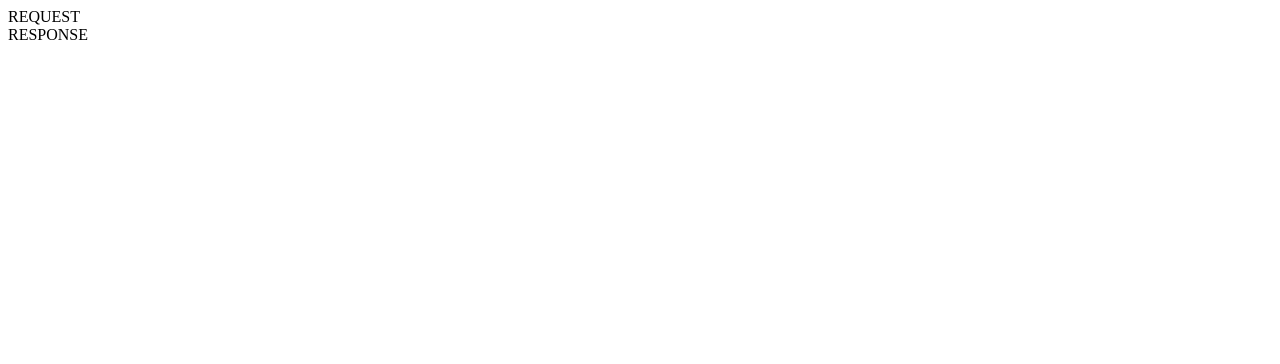
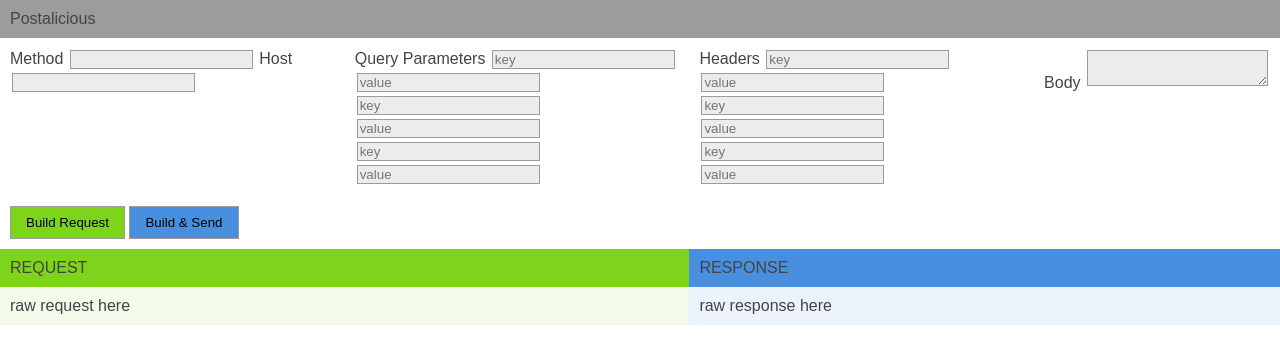
Before and after one commit to jason00111/194-postalicious-http, a website: page postalicious/index.html in a window 1280 px wide. Drawn offline with Linux system fonts and the light colour scheme.

Commit message:
setup structure for posalicious

```diff
--- a/postalicious/index.html
+++ b/postalicious/index.html
@@ -3,21 +3,64 @@
   <head>
     <meta charset="utf-8">
     <title>Postalicious</title>
+    <link rel="stylesheet" type="text/css" href="styles.css">
   </head>
   <body>
-    <div class="requestBuilder" name="testName">
-      <form class="" action="index.html" method="post" name="testName2">
-
-      </form>
-    </div>
-    <div>
-      <div>
-        <div class="title requestTitle">REQUEST</div>
-        <div class="rawRequest"></div>
+    <div class="container">
+      <div class="postaliciousHeader">
+        Postalicious
       </div>
-      <div>
-        <div class="title responseTitle">RESPONSE</div>
-        <div class="rawResponse"></div>
+      <div class="methodHost">
+        <label>Method</label>
+        <input list="method">
+        <datalist id="method">
+          <option value="GET">
+          <option value="POST">
+        </datalist>
+        <label>Host</label>
+        <input type="text"></input>
+      </div>
+      <div class="query">
+        <label>Query Parameters</label>
+        <input type="text" placeholder="key"></input>
+        <input type="text" placeholder="value"></input>
+        <input type="text" placeholder="key"></input>
+        <input type="text" placeholder="value"></input>
+        <input type="text" placeholder="key"></input>
+        <input type="text" placeholder="value"></input>
+      </div>
+      <div class="headers">
+        <label>Headers</label>
+        <input type="text" placeholder="key"></input>
+        <input type="text" placeholder="value"></input>
+        <input type="text" placeholder="key"></input>
+        <input type="text" placeholder="value"></input>
+        <input type="text" placeholder="key"></input>
+        <input type="text" placeholder="value"></input>
+      </div>
+      <div class="body">
+        <label>Body</label>
+        <textarea></textarea>
+      </div>
+      <div class="buttons">
+        <button class="buildButton">
+          Build Request
+        </button>
+        <button class="sendButton">
+          Build & Send
+        </button>
+      </div>
+      <div class="rawRequestHeader">
+        REQUEST
+      </div>
+      <div class="rawRequest">
+        raw request here
+      </div>
+      <div class="rawResponseHeader">
+        RESPONSE
+      </div>
+      <div class="rawResponse">
+        raw response here
       </div>
     </div>
   </body>
--- /dev/null
+++ b/postalicious/styles.css
@@ -0,0 +1,98 @@
+body {
+  margin: 0;
+}
+
+div {
+  padding: 10px;
+}
+
+.container {
+  display: grid;
+  color: #444;
+  font-family: sans-serif;
+  padding: 0;
+}
+
+.postaliciousHeader {
+  grid-column: 1 / 5;
+  grid-row: 1 / 2;
+  background-color: #9C9C9C;
+}
+
+.methodHeader {
+  grid-column: 1 / 2;
+  grid-row: 2 / 3;
+}
+
+.query {
+  grid-column: 2 / 3;
+  grid-row: 2 / 3;
+}
+
+.headers {
+  grid-column: 3 / 4;
+  grid-row: 2 / 3;
+}
+
+.body {
+  grid-column: 4 / 5;
+  grid-row: 2 / 3;
+}
+
+.buttons {
+  grid-column: 1 / 5;
+  grid-row: 3 / 4;
+}
+
+.rawRequestHeader {
+  grid-column: 1 / 3;
+  grid-row: 4 / 5;
+  background-color: #7ED31B;
+}
+
+.rawResponseHeader {
+  grid-column: 3 / 5;
+  grid-row: 4 / 5;
+  background-color: #488FE0;
+}
+
+.rawRequest {
+  grid-column: 1 / 3;
+  grid-row: 5 / 6;
+    background-color: #F3FAE9;
+}
+
+.rawResponse {
+  grid-column: 3 / 5;
+  grid-row: 5 / 6;
+  background-color: #EDF3FC;
+}
+
+input, textarea {
+  background-color: #ECECEC;
+  border: 1px solid #9C9C9C;
+  margin: 2px;
+}
+
+button {
+  border: 1px solid #9C9C9C;
+  padding: 8px 15px;
+}
+
+.buildButton {
+  background-color: #7ED31B;
+  outline: 0;
+}
+
+.sendButton {
+  background-color: #488FE0;
+  outline: 0;
+}
+
+.buildButton:active {
+  background-color: #F3FAE9;
+}
+
+.sendButton:active {
+  background-color: #EDF3FC;
+}
```
Also changed, not shown: README.md.
